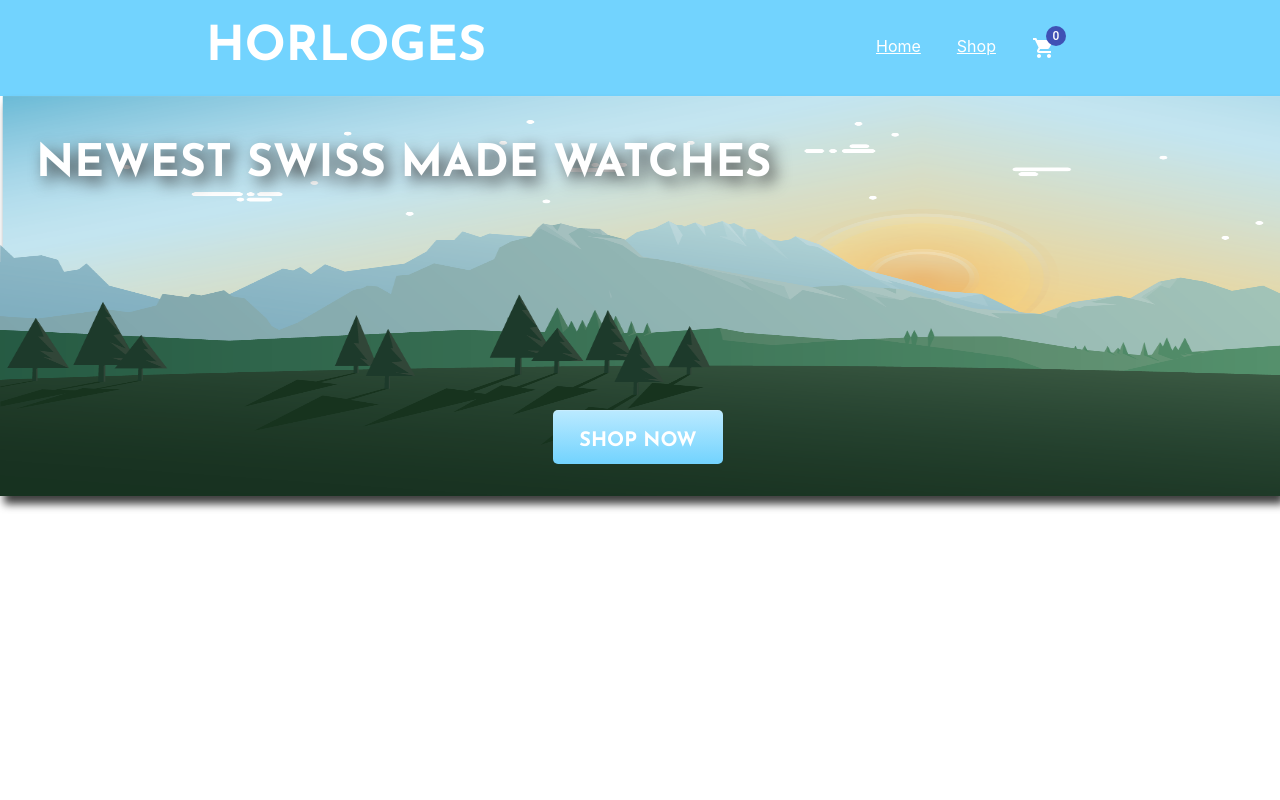
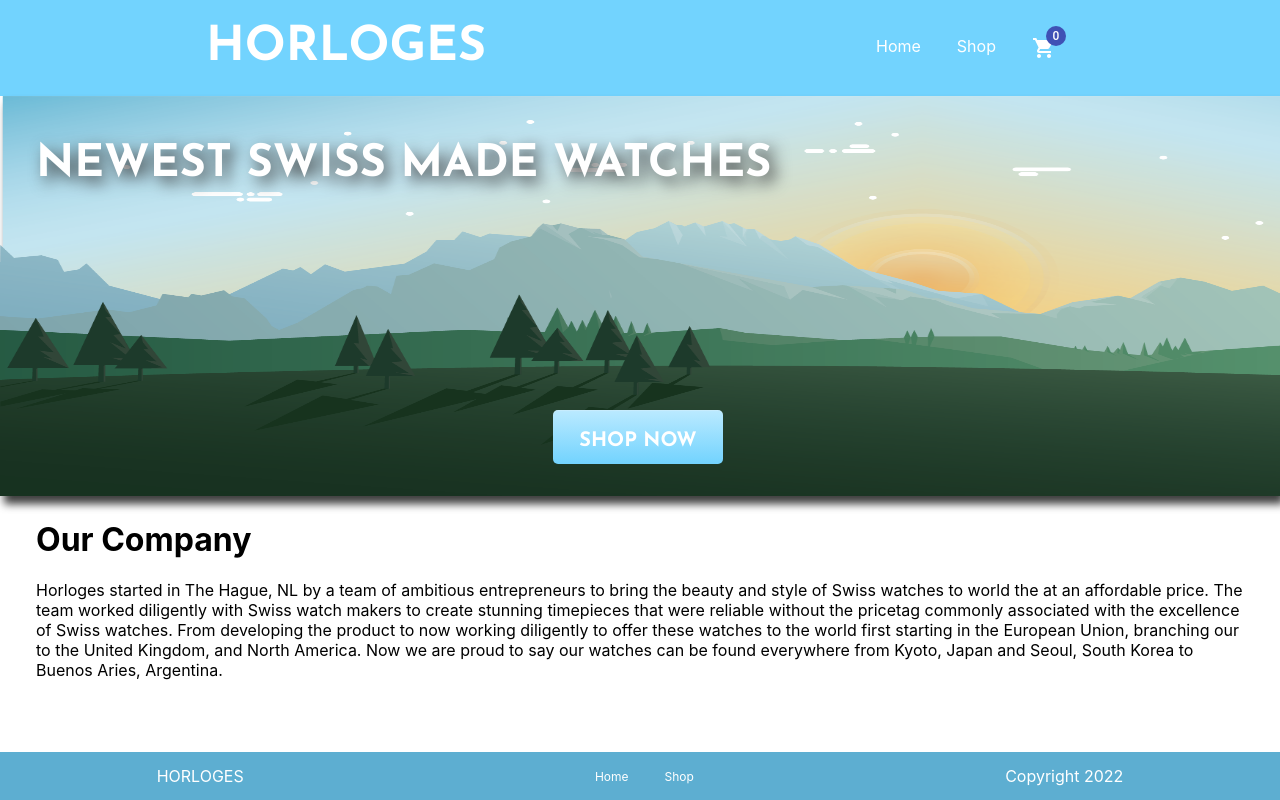
Before and after one commit to Th3-Ian/react-shopping-cart, a React (Create React App) app: page / in a window 1280 px wide. Built offline with nearby package versions, Linux system fonts and the light colour scheme.

Commit message:
created and styled footer component

```diff
--- a/src/App.css
+++ b/src/App.css
@@ -7,6 +7,8 @@
 .App {
   text-align: center;
 }
+
+/* NAVBAR / HEADER */
 
 .App-header {
   background-color: #282c34;
@@ -64,6 +66,7 @@ h1 {
 
 a {
 	color: white;
+	text-decoration: none;
 }
 
 /* HOMEPAGE CTA */
@@ -129,3 +132,33 @@ a {
     width: 150px;
   }
 }
+
+.home-about {
+	margin: 24px 36px;
+}
+
+/* FOOTER */
+
+.footer {
+	display: flex;
+	justify-content: space-around;
+	background-color: #5daed1;
+	height: 6vh;
+	color: white;
+	padding: 10px;
+	align-items: center;
+	position: absolute;
+	width: 100%;
+	bottom: 0%;
+}
+
+.footer-links {
+	font-size: 12px;
+}
+
+.footer-links li:hover {
+	color: rgb(33, 43, 139);
+	font-size: 12px;
+	font-weight: 500;
+	transition: 0.3s;
+}
--- a/src/App.js
+++ b/src/App.js
@@ -3,6 +3,7 @@ import Nav from './components/Nav';
 import Home from './components/Home';
 import Shopping from './components/Shopping';
 import { BrowserRouter, Routes, Route } from 'react-router-dom';
+import Footer from './components/Footer';
 
 function App() {
   return (
@@ -13,6 +14,7 @@ function App() {
 					<Route path='/' element={<Home />} />
 					<Route path='/shop' element={<Shopping />} />
 				</Routes>
+				<Footer />
 			</BrowserRouter>
     </>
   );
--- /dev/null
+++ b/src/components/Footer.js
@@ -0,0 +1,23 @@
+import React from 'react'
+import { Link } from 'react-router-dom'
+import ShoppingCartIcon from "@material-ui/icons/ShoppingCart";
+import Badge from "@material-ui/core/Badge";
+
+function Footer() {
+	return (
+		<footer className='footer'>
+			<div className='footer-logo'>HORLOGES</div>
+			<ul className='nav-links footer-links'>
+				<Link to="/" >
+					<li>Home</li>
+				</Link>
+				<Link to="/shop" >
+				<li>Shop</li>
+				</Link>
+			</ul>
+			<div className='footer-copyright'>Copyright 2022</div>
+		</footer>
+	)
+}
+
+export default Footer
--- a/src/components/Home.js
+++ b/src/components/Home.js
@@ -4,6 +4,19 @@ import CTA from './CTA'
 function Home() {
   return <div>
 		<CTA />
+		<div className='home-about'>
+			<h1>Our Company</h1>
+			<p>
+				Horloges started in The Hague, NL by a team of ambitious entrepreneurs to
+				bring the beauty and style of Swiss watches to world the at an affordable price.
+				The team worked diligently with Swiss watch makers to create stunning timepieces
+				that were reliable without the pricetag commonly associated with the excellence of
+				Swiss watches. From developing the product to now working diligently to offer these
+				watches to the world first starting in the European Union, branching our to the United
+				Kingdom, and North America. Now we are proud to say our watches can be found everywhere
+				from Kyoto, Japan and Seoul, South Korea to Buenos Aries, Argentina.
+				</p>
+		</div>
 	</div>;
 }
 
```
